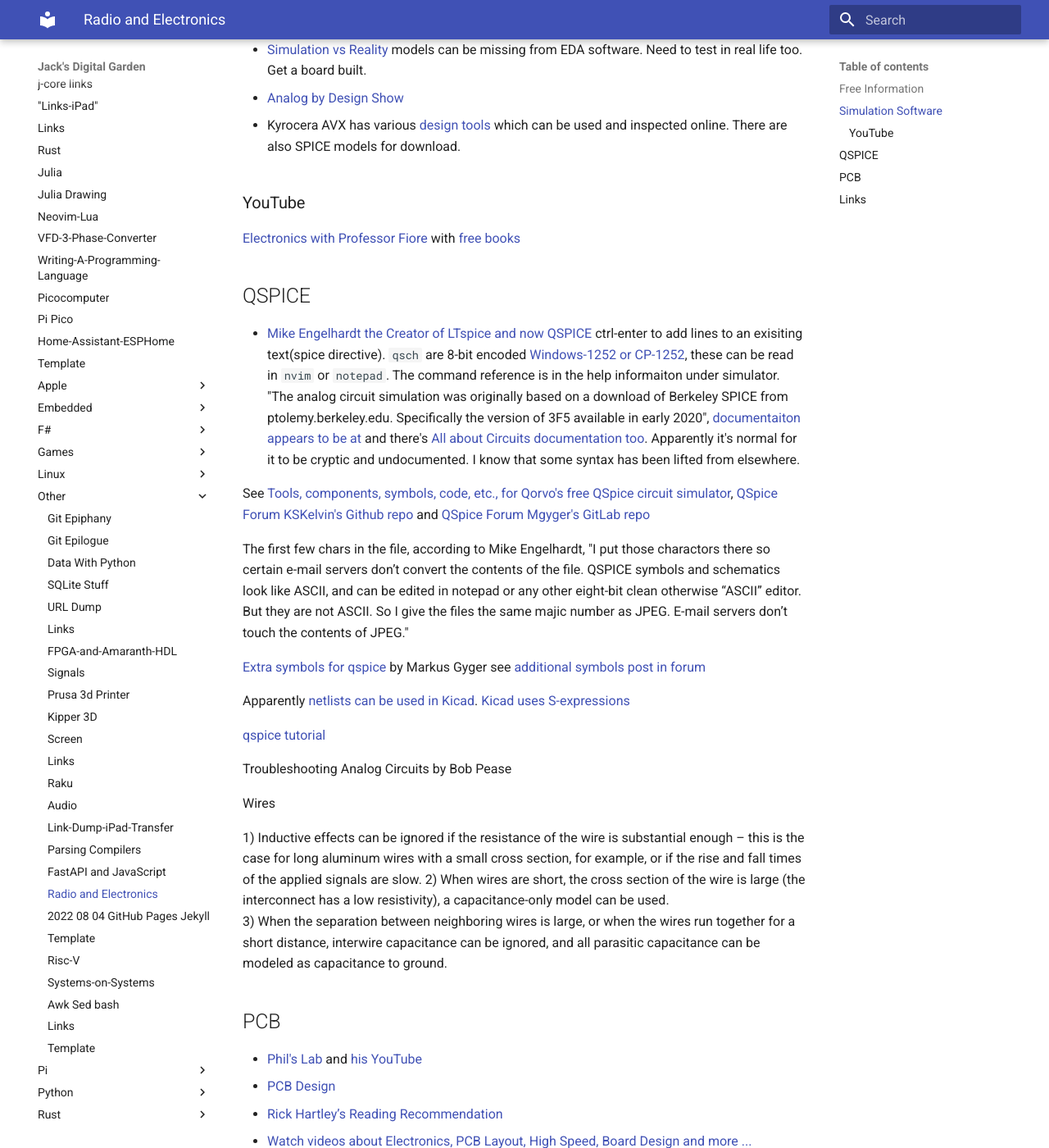
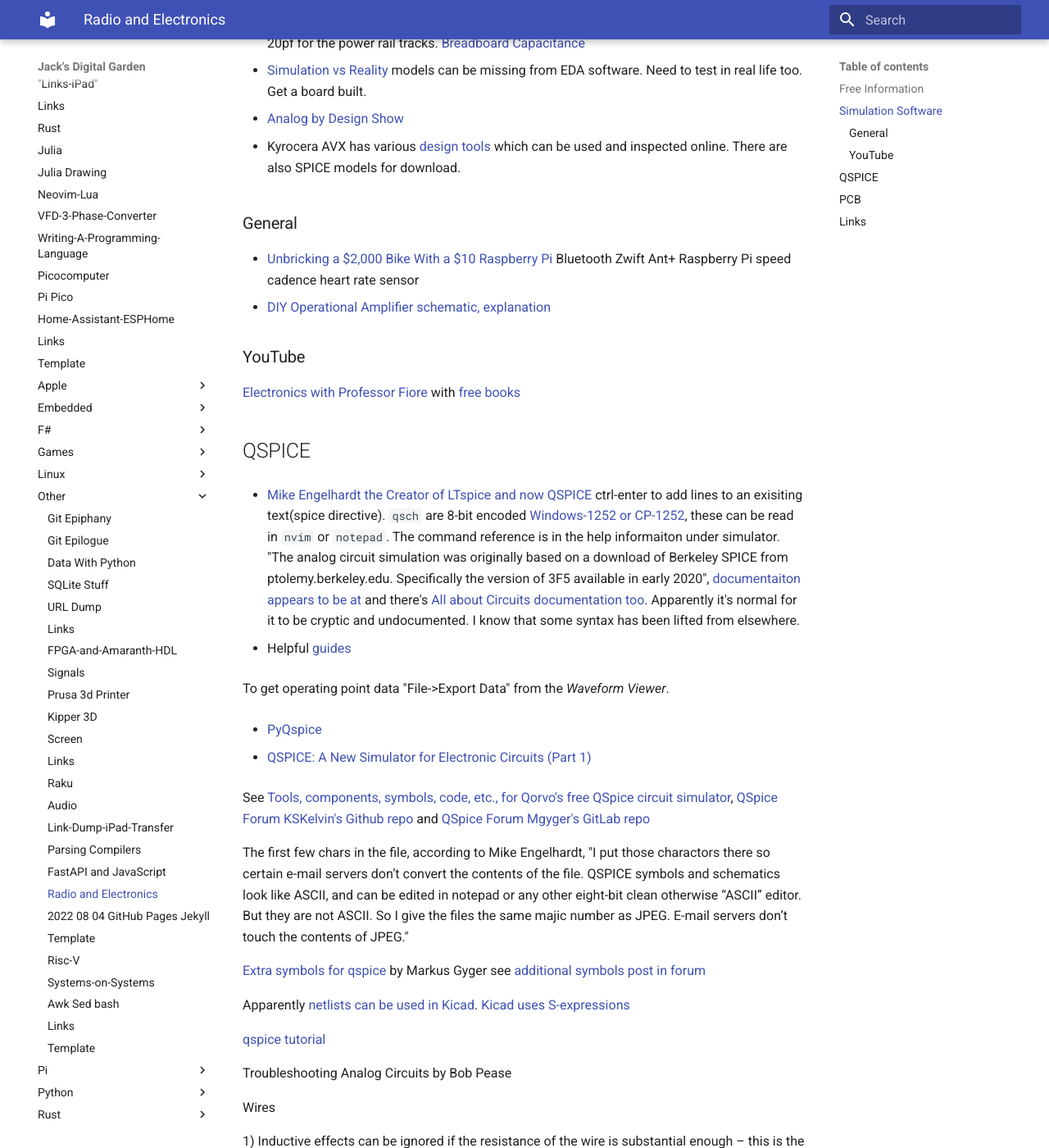
Before and after one commit to jchidley/mkdocs-material-test, an MkDocs documentation site: the page built from docs/Other/2022-03-25-Radio-and-Electronics.md, in a window 1280 px wide and 1400 px high, scrolled down 805 px. Shown: the whole window at 82% size. Built offline with MkDocs 1.6.1 and Material for MkDocs 9.7.7, drawn with Linux system fonts in a browser that asks for light colours; some of the changed text lies outside the part shown.

Commit message:
electonics

```diff
--- a/docs/Other/2022-03-25-Radio-and-Electronics.md
+++ b/docs/Other/2022-03-25-Radio-and-Electronics.md
@@ -8,7 +8,7 @@
 
 ## Free Information
 
-* [World Radio History](https://www.worldradiohistory.com/index.htm)
+* [World Radio History](https://www.worldradiohistory.com/index.htm) espeically the [Techinical Section](https://www.worldradiohistory.com/Home-Tech.htm) and [Elektor Magazine](https://archive.org/details/ElektorMagazine) and [Fun Way into Electronics](https://archive.org/details/funway_into_electronics)
 * [Free Electronics Books and Magazines Web Sites](https://youtu.be/eBKRat72TDU?si=PoEnyuolLwT7SHuH)
 
 ## Simulation Software
@@ -29,6 +29,11 @@
 
 * Kyrocera AVX has various [design tools](https://www.kyocera-avx.com/design-tools/) which can be used and inspected online. There are also SPICE models for download.
 
+### General
+
+* [Unbricking a $2,000 Bike With a $10 Raspberry Pi](https://ptx2.net/posts/unbricking-a-bike-with-a-raspberry-pi/) Bluetooth Zwift Ant+ Raspberry Pi speed cadence heart rate sensor
+* [DIY Operational Amplifier schematic, explanation](https://www.electroschematics.com/diy-operational-amplifier/)
+
 ### YouTube
 
 [Electronics with Professor Fiore](https://www.youtube.com/@ElectronicswithProfessorFiore) with [free books](https://www2.mvcc.edu//users/faculty/jfiore/index.cfm)
@@ -38,6 +43,14 @@
 * [Mike Engelhardt the Creator of LTspice and now QSPICE](https://www.youtube.com/watch?v=5gMVOmkXDVs)
 ctrl-enter to add lines to an exisiting text(spice directive). `qsch` are 8-bit encoded [Windows-1252 or CP-1252](https://en.wikipedia.org/wiki/Windows-1252), these can be read in `nvim` or `notepad`. The command reference is in the help informaiton under simulator.
 "The analog circuit simulation was originally based on a download of Berkeley SPICE from ptolemy.berkeley.edu. Specifically the version of 3F5 available in early 2020", [documentaiton appears to be at](http://bwrcs.eecs.berkeley.edu/Classes/IcBook/SPICE/) and there's [All about Circuits documentation too](https://www.allaboutcircuits.com/textbook/reference/chpt-7/fundamentals-spice-programming/). Apparently it's normal for it to be cryptic and undocumented. I know that some syntax has been lifted from elsewhere.
+
+* Helpful [guides](https://github.com/KSKelvin-Github/Qspice/tree/main/Guideline)
+
+To get operating point data "File->Export Data" from the *Waveform Viewer*.
+
+* [PyQspice](https://github.com/Qorvo/PyQSPICE/tree/main)
+
+* [QSPICE: A New Simulator for Electronic Circuits (Part 1)](https://www.powerelectronicsnews.com/qspice-a-new-simulator-for-electronic-circuits-part-1/)
 
 See [Tools, components, symbols, code, etc., for Qorvo's free QSpice circuit simulator](https://github.com/robdunn4/QSpice), [QSpice Forum KSKelvin's Github repo](https://github.com/KSKelvin-Github/Qspice/) and [QSpice Forum Mgyger's GitLab repo](https://gitlab.com/mgyger/qspice-symbols/)
 
```
Also changed, not shown: docs/2023-03-16-Links-iPad.md (+1 -0 lines), docs/2023-11-24-Links.md (added, +35 -0 lines).
